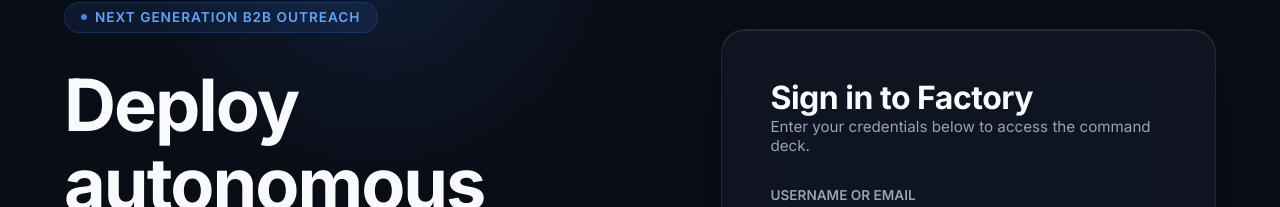
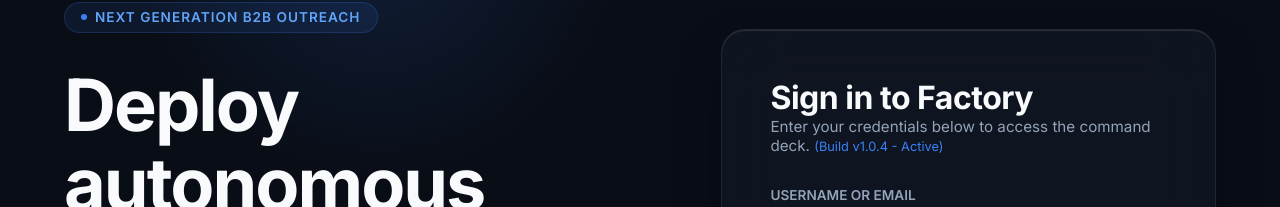
Before and after one commit to SweetVisuals/Factory, a React (Vite) app in the folder frontend/: page /hq in a window 1280 px wide. Shown: the part 159-366 px from the top of the page. Built offline with nearby package versions, Linux system fonts and the light colour scheme.

Commit message:
Add version stamp to check build deployment status

```diff
--- a/frontend/src/components/LandingPage.tsx
+++ b/frontend/src/components/LandingPage.tsx
@@ -192,7 +192,9 @@ const LandingPage: React.FC<LandingPageProps> = ({ onSignInSuccess }) => {
         }}>
           <div>
             <h2 style={{ fontSize: '2rem', fontWeight: 700, margin: 0, letterSpacing: '-0.5px' }}>Sign in to Factory</h2>
-            <p style={{ color: '#94a3b8', fontSize: '0.95rem', marginTop: '0.5rem', margin: 0 }}>Enter your credentials below to access the command deck.</p>
+            <p style={{ color: '#94a3b8', fontSize: '0.95rem', marginTop: '0.5rem', margin: 0 }}>
+              Enter your credentials below to access the command deck. <span style={{ color: '#3b82f6', fontSize: '0.8rem' }}>(Build v1.0.4 - Active)</span>
+            </p>
           </div>
 
           <form onSubmit={handleSignIn} style={{ display: 'flex', flexDirection: 'column', gap: '1.5rem' }}>
```
